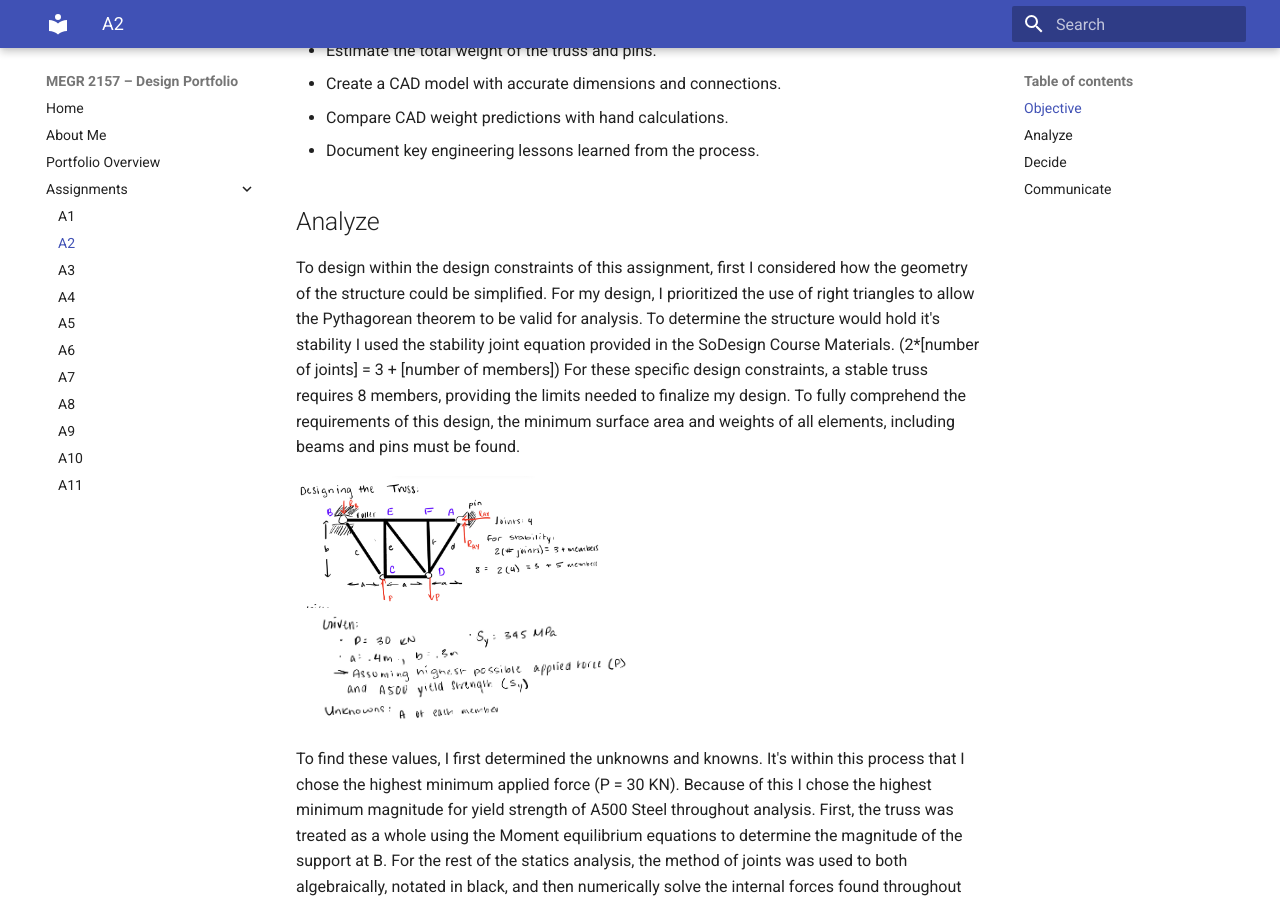
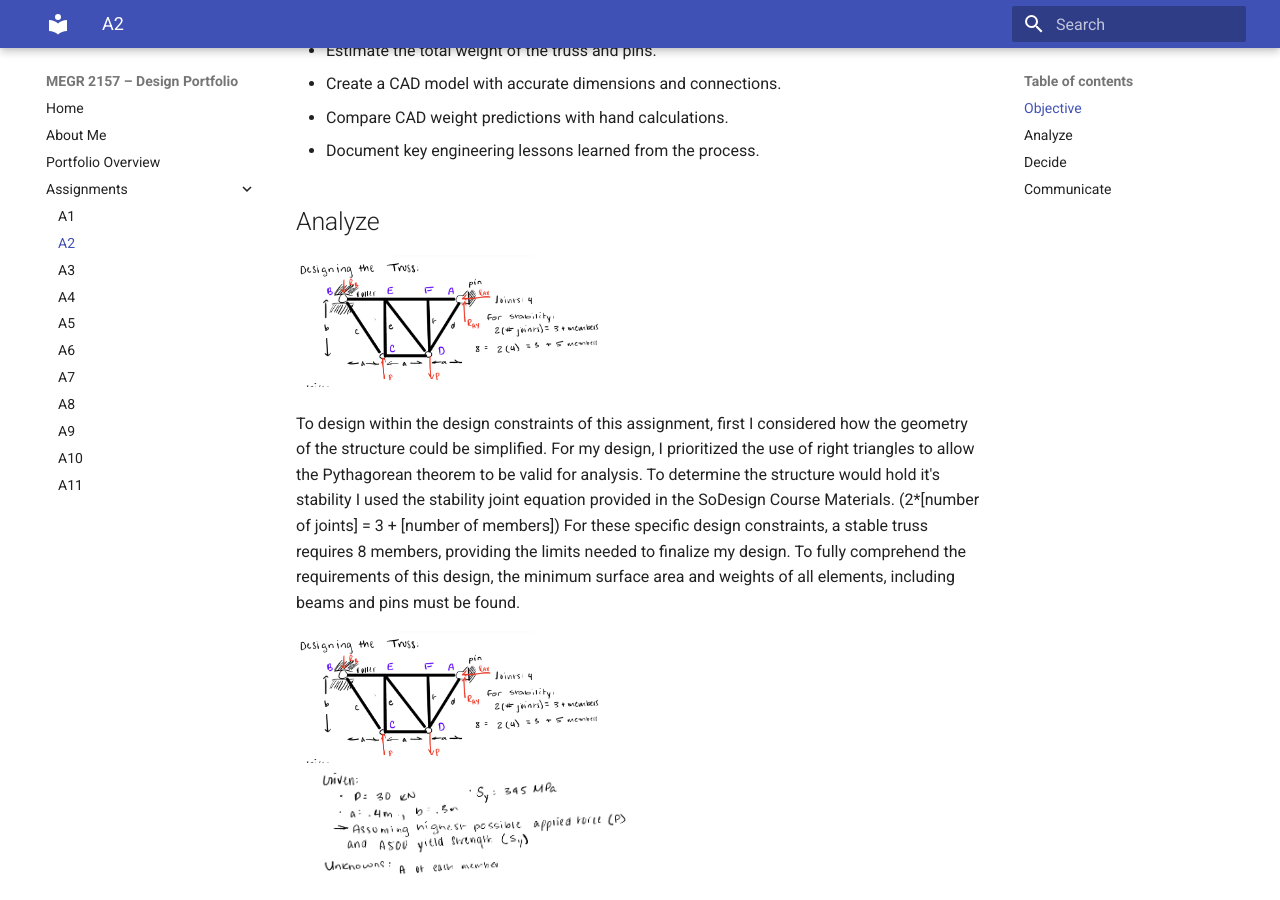
Before and after one commit to swils201/megr2156portfolio, an MkDocs documentation site: the page built from docs/assignments/A02/index.md, in a window 1280 px wide and 900 px high, scrolled down 361 px. Built offline with MkDocs 1.6.1 and Material for MkDocs 9.7.7, drawn with Linux system fonts in a browser that asks for light colours.

Commit message:
Update index.md

```diff
--- a/docs/assignments/A02/index.md
+++ b/docs/assignments/A02/index.md
@@ -13,7 +13,7 @@
 
 
 ## Analyze
-<insert design constraints>
+<img src="Final Truss Design.png" width="50%">
 
 To design within the design constraints of this assignment, first I considered how the geometry of the structure could be simplified. For my design, I prioritized the use of right triangles to allow the Pythagorean theorem to be valid for analysis. To determine the structure would hold it's stability I used the stability joint equation provided in the SoDesign Course Materials. (2*[number of joints] = 3 + [number of members]) For these specific design constraints, a stable truss requires 8 members, providing the limits needed to finalize my design. To fully comprehend the requirements of this design, the minimum surface area and weights of all elements, including beams and pins must be found.
 
```
